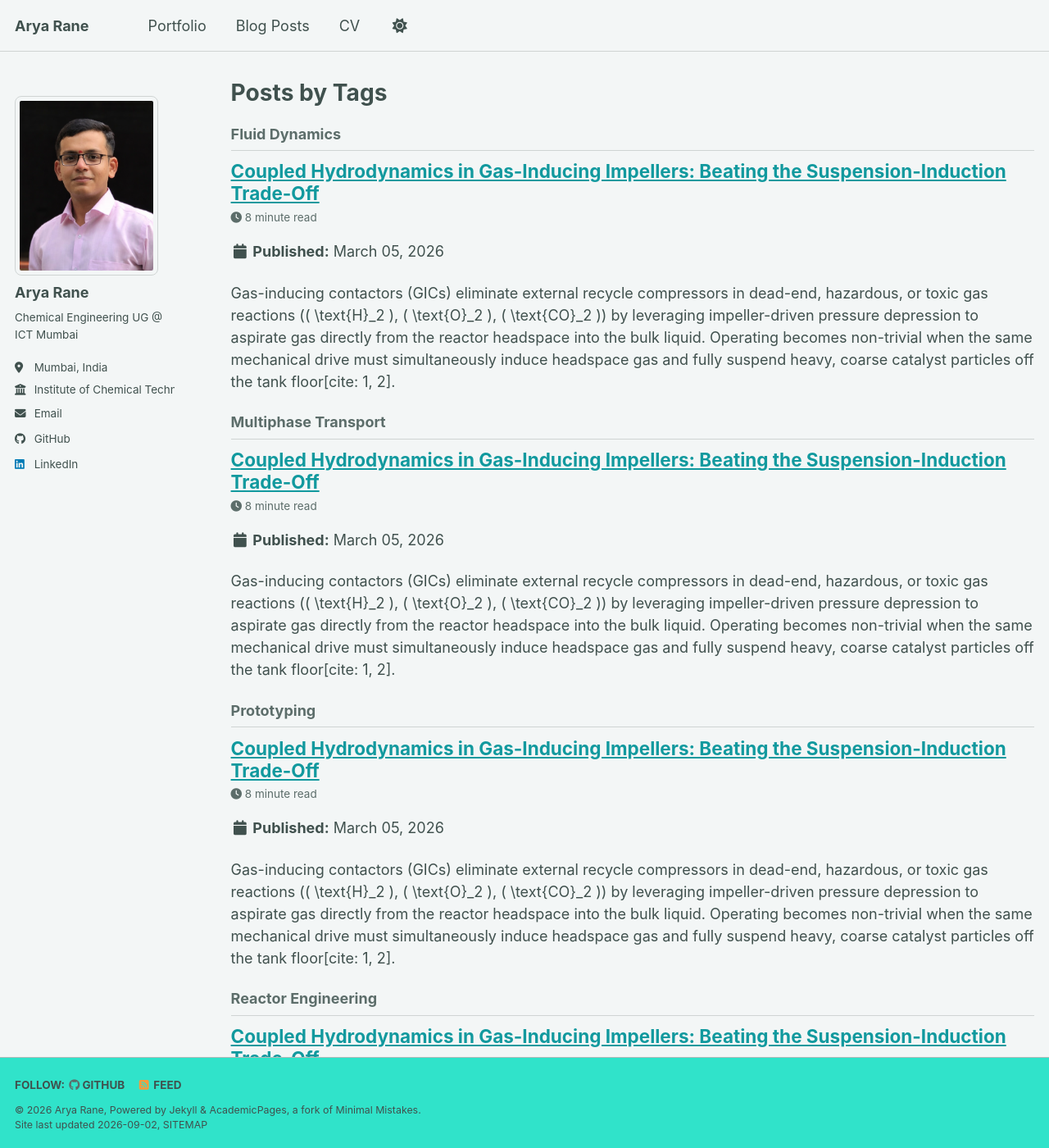
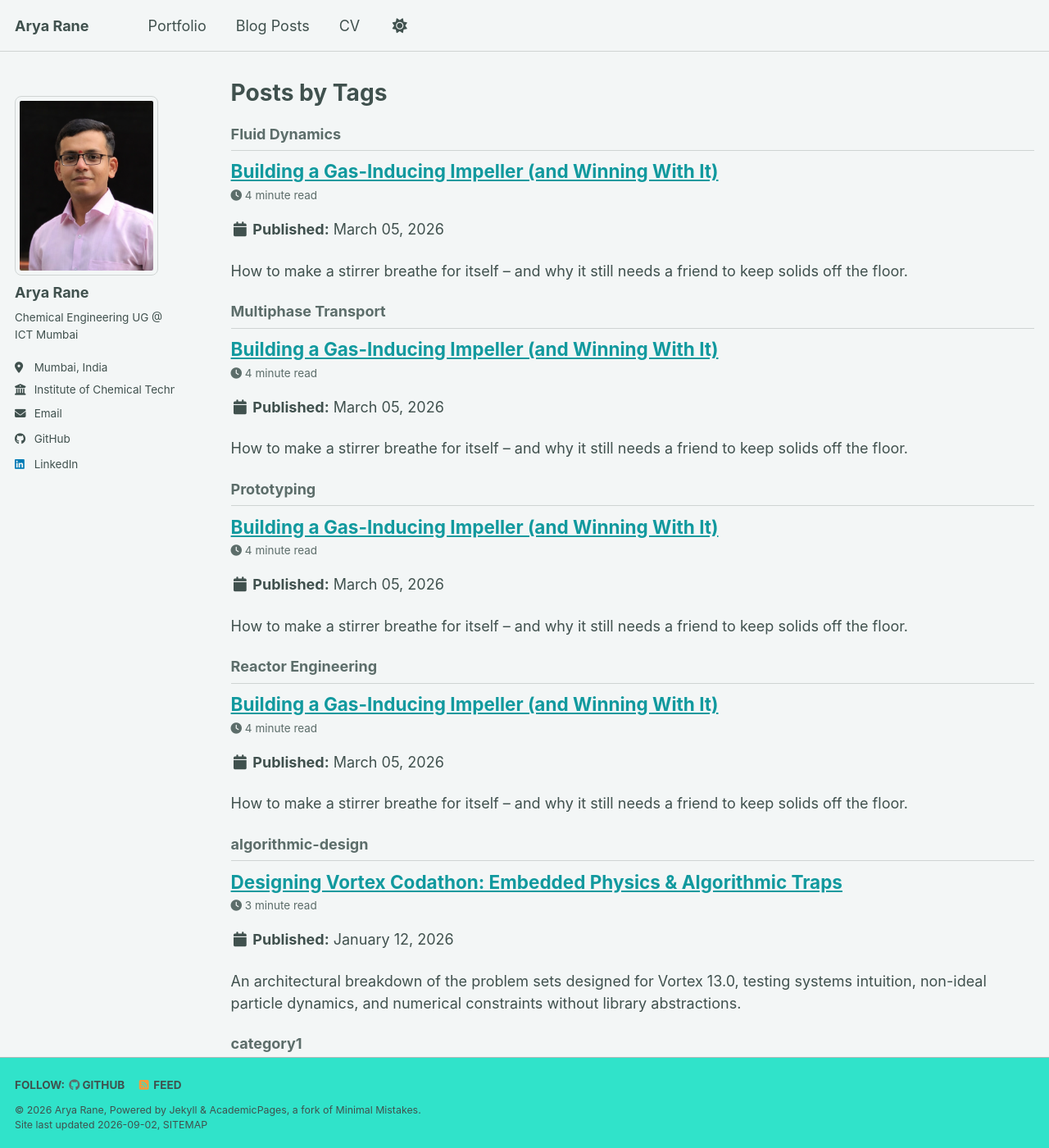
Before and after one commit to TheAnveshak/TheAnveshak.github.io, a Jekyll site: the page built from _pages/tag-archive.html, in a window 1280 px wide and 1400 px high. Shown: the whole window at 82% size. Built offline with Jekyll 4.4.1, drawn with Linux system fonts in a browser that asks for light colours; a style sheet for code colours, icons or effects is not loaded; part of the change alters nothing that is shown; some of the changed text lies outside the part shown.

Commit message:
Revise title and content for gas-inducing impeller post
Updated the title and excerpt of the gas-inducing impeller design post. Revised content for clarity and engagement.

```diff
--- a/_posts/2026-03-05-gas-inducing-impeller-design.md
+++ b/_posts/2026-03-05-gas-inducing-impeller-design.md
@@ -1,7 +1,8 @@
 ---
-title: 'Coupled Hydrodynamics in Gas-Inducing Impellers: Beating the Suspension-Induction Trade-Off'
+title: "Building a Gas-Inducing Impeller (and Winning With It)"
 date: 2026-03-05
 permalink: /posts/2026/03/gas-inducing-impeller-design/
+excerpt: "How to make a stirrer breathe for itself -- and why it still needs a friend to keep solids off the floor."
 tags:
   - Multiphase Transport
   - Fluid Dynamics
@@ -9,87 +10,30 @@ tags:
   - Prototyping
 ---
 
-Gas-inducing contactors (GICs) eliminate external recycle compressors in dead-end, hazardous, or toxic gas reactions (\( \text{H}_2 \), \( \text{O}_2 \), \( \text{CO}_2 \)) by leveraging impeller-driven pressure depression to aspirate gas directly from the reactor headspace into the bulk liquid. Operating becomes non-trivial when the same mechanical drive must simultaneously induce headspace gas and fully suspend heavy, coarse catalyst particles off the tank floor[cite: 1, 2].
+Say you want to react a gas into a liquid -- \\(\text{H}_2\\) for a reduction, \\(\text{Cl}_2\\) for a chlorination. Bubble it through a sparger, right?
 
-At *Reactor Alchemy* (organized by Tinkerers Laboratory, Vortex 13.0, and the Institute Innovation Council at ICT Mumbai, sponsored by Amar Flow Laboratory), teams were tasked with designing and fabricating an impeller (\( D \le 90 \pm 5\text{ mm} \)) inside an unsparged, baffled cylindrical reactor (\( T = 150\text{ mm} \), \( H/T \in [1, 2] \)). The system had to suspend coarse \( 2\text{--}3\text{ mm} \) solid particles while maximizing the rate of reactive mass transfer of \( \text{CO}_2 \) into \( 0.1\text{ M NaOH} \) per unit electrical shaft power:
+Except phase equilibrium won't let you finish the job. At the interface, \\(y_i P = H_i x_i\\). Unless \\(H_i = 0\\) (never) or the liquid-phase reaction is infinitely fast (Hatta \\(\to \infty\\)), some gas always survives the bubble's rise and escapes into the headspace unreacted. A single pass can't strip a gas to zero.
 
-$$ \text{Figure of Merit} = \frac{-d[\text{OH}^-]/dt}{P} \quad \left[ \frac{\text{mol}}{\text{L}\cdot\text{s}\cdot\text{W}} \right] $$
+If that gas is air, vent it and move on. If it's \\(\text{H}_2\\) or \\(\text{Cl}_2\\), venting is money and a hazard leaving through the roof.
 
-Our design (Team 3: Waqqas Sheikh & Arya Rane) took 1st place, achieving a metric of \( 1.02 \times 10^{-5}\text{ mol}\cdot\text{L}^{-1}\cdot\text{s}^{-1}\cdot\text{W}^{-1} \)—outperforming the runner-up by nearly \( 2\times \). Rather than treating this as a black-box prototyping exercise, we formulated the geometry around the multiphase transport scaling developed by Saravanan, Patwardhan, and Joshi (1997) and Patwardhan and Joshi (1999).
+So you recycle the unreacted gas. Simplest fix: catch the vent stream and compress it back to the bottom. Except now you own a compressor -- and if the gas is Chlorine or Phosgene, "compressor room" is not somewhere you want your name on the shift roster.
 
-![Lineup of Manufactured Impellers](/images/posts/reactor-alchemy/lineup-impellers.jpg)
-*Figure 1: Benchmark lineup of competing impellers across all teams (Team 3 at far left).*
+Fine, skip compressing the gas -- pump the liquid instead, drive a second circulation loop through the headspace. Except now you've got a submerged pump sitting in corrosive slurry, and its seals and bearings are on a maintenance calendar you didn't want.
 
----
+Both fixes fail the same way: they treat gas recycle as something bolted onto the reactor. What if the reactor did it to itself? Don't add a pump -- let the impeller be the pump, and let the whole vessel become one closed control volume. Gas leaves the liquid at the top, gets pulled back down through the impeller, and re-enters the same volume it left. Nothing crosses the vessel wall. No external loop, no second machine, no seal to fail.
 
-### The Fundamental Coupled Paradox: \( N_{CG} \) vs. \( N_{CS} \)
+That's a **Gas-Inducing Contactor (GIC)** -- a dead-end system by design.
 
-In a dual-duty gas-inducing agitated reactor, two opposing hydrodynamic conditions dictate performance:
+Depending on how gas and liquid enter and leave the impeller zone, GICs split into three families: **type 11** (gas only, in and out -- a bare hollow pipe), **type 12** (gas in, gas-liquid dispersion out -- most flotation cells), and **type 22** (two-phase in and out, usually with a stator and standpipe around the impeller). Each trades gas-induction rate against shear, dispersion quality, and mechanical complexity.
 
-#### 1. Onset of Gas Induction (\( N_{CG} \))
-According to Bernoulli's principle, fluid acceleration over the blade tip generates a local static pressure drop. Induction starts when this local depression balances the hydrostatic head above the impeller:
 
-$$ \Delta P_T = \frac{1}{2} \rho_L C_P(\theta) \left[ 2\pi N R (1 - K) \right]^2 - \rho_L g S $$
+Here's the catch: most gas-inducing impellers are terrible solid suspenders. Sit near the surface to keep the induction path short, and the liquid near the tank floor barely moves -- any catalyst or reactant slurry just sits there. The usual fix is a second impeller lower down, purely for suspension, running on the same shaft.
 
-Setting \( \Delta P_T = 0 \) gives the critical induction speed:
+So we built one. Reactor Alchemy, hosted by Tinkerers' Lab and IIC ICT Mumbai -- design and fabricate a gas-inducing impeller under 90 mm, in a 150 mm tank, that suspends 2–3 mm solids and induces gas, tested against \\(\text{CO}_2\\)–\\(\text{NaOH}\\) absorption.
 
-$$ N_{CG} = \frac{1}{2\pi R} \sqrt{\frac{2 g S}{\phi}} $$
+Ours held. A 92 mm hollow-shaft impeller with pitched blades, single geometry doing both jobs as above. Gas induction switched on at \\(N_{CG} = 368\\) RPM; solid suspension followed at \\(N_{CS} = 500\\) RPM -- consistent with the standing assumption in this class of contactor that \\(N_{CS} > N_{CG}\\), since a settled bed needs more liquid momentum near the tank floor than a headspace vortex needs to reach the impeller tip. At that suspension speed, absorption ran at \\(1.26\times10^{-3}\ \text{mol L}^{-1}\text{s}^{-1}\\) drawing 123 W, giving a mass-transfer-to-power ratio of \\(1.02\times10^{-5}\ \text{mol L}^{-1}\text{s}^{-1}\text{W}^{-1}\\) -- 1.8\\(\times\\) the next-best team.
 
-where \( S \) is impeller submergence, \( R \) is impeller radius, and \( \phi \) is the vortex conformity factor. Minimizing \( N_{CG} \) demands placing the impeller as close to the free surface as possible (minimizing \( S \))[cite: 1, 2] or pushing blade tip velocity \( V_{\text{tip}} = 2\pi N R \).
-
-#### 2. Off-Bottom Solid Suspension (\( N_{CS} \))
-Suspension of settling particles requires generating critical axial upward velocity at the vessel base. Saravanan, Patwardhan, and Joshi (1997) modeled this mechanism via packed-bed fluidization at the tank floor:
-
-$$ (\rho_S - \rho_L) g \approx C' \frac{\rho_L V_L^2}{\phi_s d_p \epsilon_L^3} \implies V_L = K_1 \left[ \frac{(\rho_S - \rho_L) d_p}{\rho_L} \right]^{1/2} $$
-
-Equating this fluidization threshold to the secondary liquid circulation velocities generated by a pitched-blade downflow turbine (PBTD) gives the scaling relation for \( N_{CS} \):
-
-$$ N_{CS} = 0.031 \left(\frac{\rho_S - \rho_L}{\rho_L}\right)^{1/2} A^{-0.83} \left(\frac{W}{D}\right)^{-0.314} d_p^{0.17} X^{0.15} \left(\frac{C_3}{D}\right)^{-0.446} D^{-2.42} \left(\frac{C_1}{T}\right)^{0.127} T^{1.35} $$
-
-The engineering trade-off is stark:
-1. **Clearance Conflict:** A high impeller position (low \( S \)) optimizes gas induction but leaves flow near the floor feeble, causing solids to accumulate into stagnant boundary dunes[cite: 1, 2]. Lowering the impeller to sweep the floor raises \( S \), which can suppress gas induction entirely[cite: 1, 2].
-2. **Phase-Interference Degradation:** When \( N > N_{CG} \), aspirated gas forms ventilated cavities behind the blade edges. This lowers the effective local fluid density (\( \overline{\rho} \approx \rho_L \epsilon_L \)) and drops the blade drag coefficient and pumping efficiency[cite: 1, 2]. If the axial downward jet collapses due to gas loading, \( N_{CS} \) shifts upward, and solids drop out of suspension.
-
----
-
-### Parametric Optimization & Geometry Choices
-
-To maximize \( \frac{-d[\text{OH}^-]/dt}{P} \), our design targeted the following parameters:
-
-![Team 3 CAD and Impeller Details](/images/posts/reactor-alchemy/team3-impeller-detail.jpg)
-*Figure 2: Close-up of Team 3's 3D-printed and solvent-welded hollow-shaft gas-inducing impeller.*
-
-* **Aggressive Diameter Ratio (\( D/T = 0.613 \)):** Sized at \( D = 92\text{ mm} \) for \( T = 150\text{ mm} \). Standard GIC designs use \( D/T \approx 0.33 \)[cite: 1, 2]. However, inspecting the suspension power law shows \( N_{CS} \propto D^{-2.42} \). A larger diameter reduces the critical suspension speed from \( >700\text{ RPM} \) down to \( 500\text{ RPM} \). Because shaft power scales strongly with speed (\( P \propto N^3 D^5 \)), dropping the operating speed from 700 to 500 RPM reduces power dissipation by over \( 60\% \).
-* **Low Off-Bottom Clearance (\( C_1 = 20\text{ mm} \)):** Rather than using the suggested \( C_1 = 50\text{ mm} \) (\( C_1/T = 0.33 \)), we dropped the lower blade plane to \( 20\text{ mm} \) (\( C_1/T = 0.133 \)). Following \( N_{CS} \propto (C_1/T)^{0.127} \), this positions the primary axial jet directly against the boundary layer, preventing coarse \( 2\text{--}3\text{ mm} \) particles from forming peripheral rings or central dunes[cite: 1, 3].
-* **Blade Geometry (\( 45^\circ \), \( W/D = 0.3 \)):** Mundale & Joshi (1995) and Saravanan et al. (1997) demonstrated that a \( 45^\circ \) pitch provides the optimal trade-off between axial discharge velocity and radial induction shear[cite: 1, 2]. A blade width ratio of \( W/D = 0.3 \) maximizes the axial root-mean-square turbulence velocity (\( u'_{\text{rms}} \)), which suppresses the hindered settling velocity of the particles without causing the mechanical vibrations typical of 8- or 12-blade systems.
-
----
-
-### Experimental Verification & Benchmark Results
-
-The competition evaluated all impellers under reactive gas absorption: pure \( \text{CO}_2 \) headspace absorption into \( 0.1\text{ M NaOH} \) monitored in real time via an optical/electrochemical pH probe. Power consumption was metered directly at the motor shaft.
-
-![Testing Rig Setup](/images/posts/reactor-alchemy/testing-rig-reactor.jpg)
-*Figure 3: Acrylic test reactor (\( T = 150\text{ mm} \)) with 4 baffles, internal sensor logging, and gas delivery interface.*
-
-| Team | Impeller \( D \) (mm) | \( N_{CG} \) (RPM) | \( N_{CS} \) (RPM) | Clearance \( C_1 \) (mm) | Power \( P \) (W) | Mass Transfer Rate (\( \text{mol}\cdot\text{L}^{-1}\cdot\text{s}^{-1} \)) | Efficiency Metric (\( \frac{\text{mol}}{\text{L}\cdot\text{s}\cdot\text{W}} \)) | Rank |
-| :--- | :--- | :--- | :--- | :--- | :--- | :--- | :--- | :--- |
-| **Team 3 (Ours)** | **92** | **368** | **500** | **20** | **123** | **\( 1.26 \times 10^{-3} \)** | **\( 1.02 \times 10^{-5} \)** | **1st** |
-| **Team 6** | 90 | 420 | 456 | 50 | 87 | \( 4.89 \times 10^{-4} \) | \( 5.62 \times 10^{-6} \) | 2nd |
-| **Team 2** | 89 | 510 | 432 | 50 | 189 | \( 8.45 \times 10^{-4} \) | \( 4.47 \times 10^{-6} \) | 3rd |
-| **Team 1** | 85 | — | — | — | — | Blade structural failure | — | DNF |
-| **Team 4** | 105 | — | — | — | — | Disqualified (Exceeded \( D \)) | — | DQ |
-| **Team 5** | 112 | — | — | — | — | Disqualified (Exceeded \( D \)) | — | DQ |
-
-![Prototyping and Machining](/images/posts/reactor-alchemy/fabrication-tinkerers-lab.jpg)
-*Figure 4: Fabrication in Tinkerers Lab: acrylic machining, blade profiling, and dynamic runout alignment.*
-
-#### Key Performance Dynamics
-* **Onset Margin:** Team 3 achieved early gas induction at \( N_{CG} = 368\text{ RPM} \), ensuring that by the time the drive reached the suspension speed of \( N_{CS} = 500\text{ RPM} \), the reactor operated in a fully developed gassed regime[cite: 2, 3].
-* **Mass Transfer Domination:** Team 6 achieved lower overall power consumption (\( 87\text{ W} \)), but their larger clearance (\( C_1 = 50\text{ mm} \)) and conservative blade suction choked interfacial gas ingestion, resulting in an average mass transfer rate of only \( 4.89 \times 10^{-4}\text{ mol}\cdot\text{L}^{-1}\cdot\text{s}^{-1} \). Team 3 delivered \( 1.26 \times 10^{-3}\text{ mol}\cdot\text{L}^{-1}\cdot\text{s}^{-1} \)—a \( 2.57\times \) enhancement in chemical absorption.
-* **Mechanical Failure Modes:** Teams 4 and 5 designed oversized impellers (\( 105\text{ mm} \) and \( 112\text{ mm} \)), which induced severe shaft wobble and eccentric wall drag. Team 1 experienced blade shear at the hub fillet during solid kick-up, highlighting the importance of structural fillets and solvent bond depth during rapid acceleration in dense slurries[cite: 1, 3].
-
-Understanding transport phenomena allowed us to navigate the trade-off: using the \( D^{-2.42} \) scaling to cut required rotational speeds, positioning the impeller at \( C_1/T = 0.133 \) to sweep settling dunes[cite: 1, 3], and controlling blade cavity drag to maximize gas ingestion without motor power penalties.
+That margin is the honest story, not the absolute rate. Literature is unambiguous that a dedicated second impeller beats a single hollow-shaft design on raw gas-induction rate and dispersion quality -- Saravanan and Joshi's multiple-impeller data shows exactly that gap. We weren't chasing peak \\(Q_G\\). By collapsing induction and suspension onto one blade, we cut shaft power and mechanical complexity, and the competition scored efficiency, not throughput. First place came from picking the metric that rewarded doing less, not doing more -- a fair result, but one that would likely lose on a rig scored purely on absorption rate.
 
 ---
 
```
